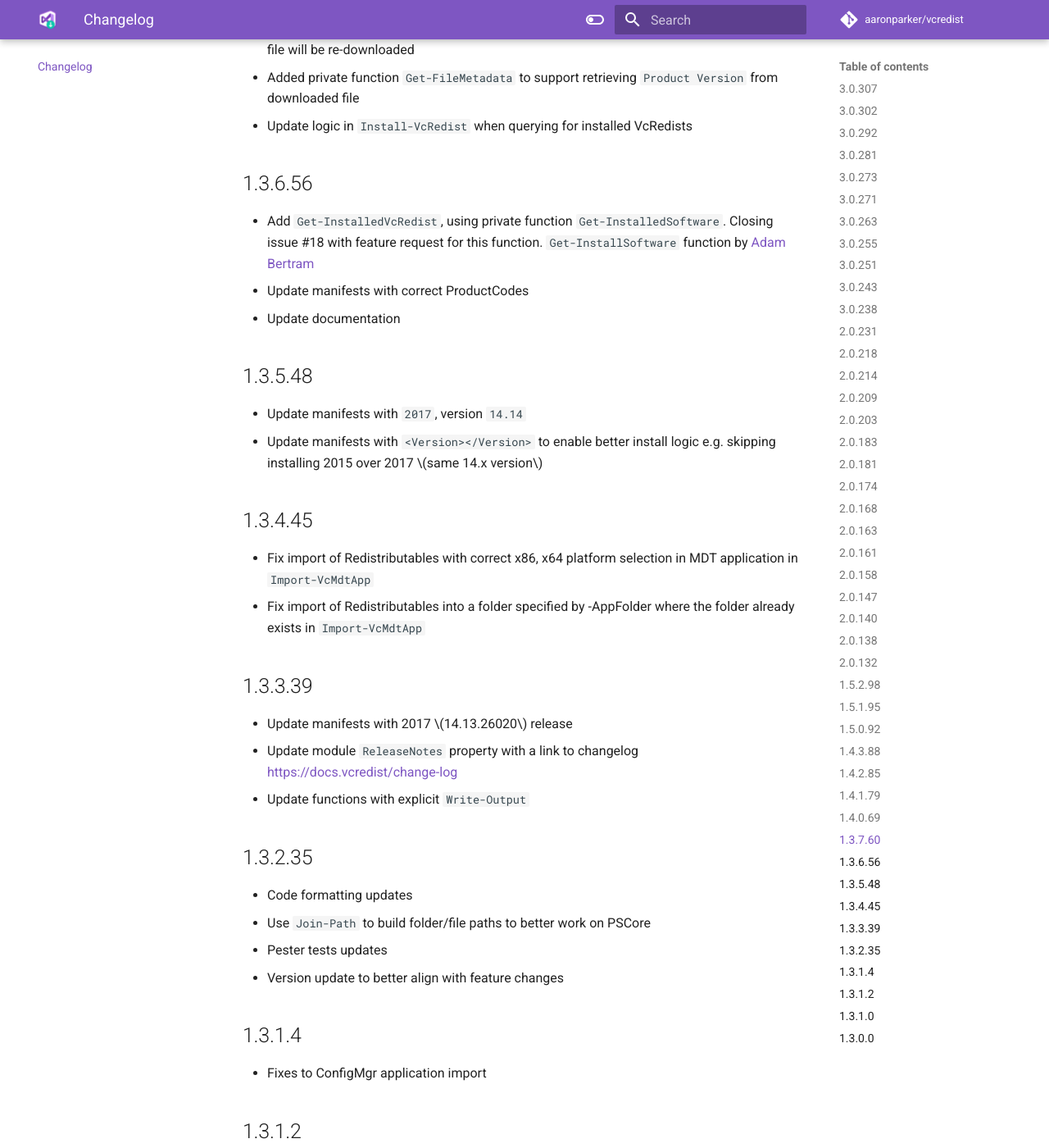
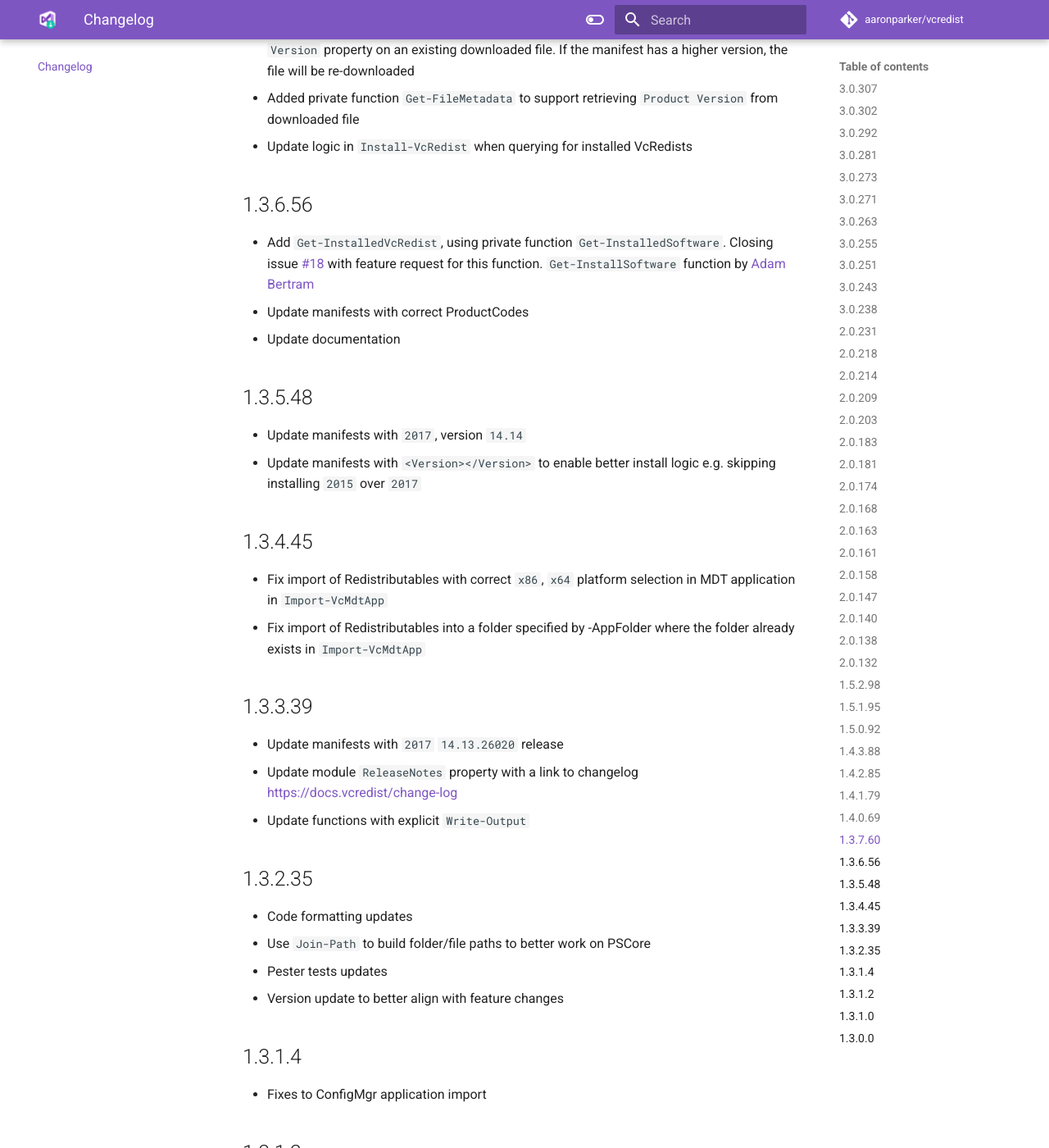
Before and after one commit to aaronparker/vcredist, an MkDocs documentation site: the page built from docs/changelog.md, in a window 1280 px wide and 1400 px high, scrolled down 9552 px. Shown: the whole window at 82% size. Built offline with MkDocs 1.6.1 and Material for MkDocs 9.7.7, drawn with Linux system fonts in a browser that asks for light colours; comment, search, counter and statistics services are not loaded; some of the changed text lies outside the part shown.

Commit message:
Update changelog.md

```diff
--- a/docs/changelog.md
+++ b/docs/changelog.md
@@ -128,7 +128,7 @@
 
 ## 2.0.163
 
-* Update the manifest for VcRedist 2019 version `14.23.27820.0` for Visual Studio 2019 16.3
+* Update the manifest for VcRedist 2019 version `14.23.27820.0` for Visual Studio 2019 `16.3`
 
 ## 2.0.161
 
@@ -137,8 +137,8 @@
 
 ## 2.0.158
 
-* Add default path for `-Path` parameter in `Save-VcRedist` and `Install-VcRedist` to address #53 and ensure function works when parameter is not specified
-* Add Begin,Process,End to fix pipeline support in `Save-VcRedist`, `Install-VcRedist`, `Import-VcConfigMgrApplication`, `Import-VcMdtApplication`, `Update-VcMdtApplication` and `Update-VcMdtBundle` and address #53
+* Add default path for `-Path` parameter in `Save-VcRedist` and `Install-VcRedist` to address [#53](https://github.com/aaronparker/vcredist/issues/53) and ensure function works when parameter is not specified
+* Add Begin,Process,End to fix pipeline support in `Save-VcRedist`, `Install-VcRedist`, `Import-VcConfigMgrApplication`, `Import-VcMdtApplication`, `Update-VcMdtApplication` and `Update-VcMdtBundle` and address [#53](https://github.com/aaronparker/vcredist/issues/53)
 * Add function `Uninstall-VcRedist` to manage uninstalling VcRedists
 * Update Pester tests for Public functions
 
@@ -156,7 +156,7 @@
 
 ## 2.0.140
 
-* Update the manifest for VcRedist `2019` version `14.21.27702.2` for Visual Studio 2019 16.1
+* Update the manifest for VcRedist `2019` version `14.21.27702.2` for Visual Studio 2019 `16.1`
 
 ## 2.0.138
 
@@ -215,7 +215,7 @@
 * Add private function `Invoke-Process` (by Adam Bertram)
 * Update `Install-VcRedist` to use `Invoke-Process` for better `Start-Process` handling
 * Fix Resolve-Path / TrimEnd in private function `Get-ValidPath`
-* Fix relative path issue in `Import-VcCmApp` * closes issue \#24
+* Fix relative path issue in `Import-VcCmApp` * closes issue [#24](https://github.com/aaronparker/vcredist/issues/24)
 * Bundle added to MDT now adds Redistributables as dependencies in order from oldest to newest
 * Splatting arguments in `Install-VcRedist`, `Import-VcMdtApp`, `Import-VcCmApp`
 * Code formatting updates
@@ -241,23 +241,23 @@
 
 ## 1.3.6.56
 
-* Add `Get-InstalledVcRedist`, using private function `Get-InstalledSoftware`. Closing issue \#18 with feature request for this function. `Get-InstallSoftware` function by [Adam Bertram](https://4sysops.com/archives/find-the-product-guid-of-installed-software-with-powershell/)
+* Add `Get-InstalledVcRedist`, using private function `Get-InstalledSoftware`. Closing issue [#18](https://github.com/aaronparker/vcredist/issues/18) with feature request for this function. `Get-InstallSoftware` function by [Adam Bertram](https://4sysops.com/archives/find-the-product-guid-of-installed-software-with-powershell/)
 * Update manifests with correct ProductCodes
 * Update documentation
 
 ## 1.3.5.48
 
 * Update manifests with `2017`, version `14.14`
-* Update manifests with `<Version></Version>` to enable better install logic e.g. skipping installing 2015 over 2017 \(same 14.x version\)
+* Update manifests with `<Version></Version>` to enable better install logic e.g. skipping installing `2015` over `2017`
 
 ## 1.3.4.45
 
-* Fix import of Redistributables with correct x86, x64 platform selection in MDT application in `Import-VcMdtApp`
+* Fix import of Redistributables with correct `x86`, `x64` platform selection in MDT application in `Import-VcMdtApp`
 * Fix import of Redistributables into a folder specified by -AppFolder where the folder already exists in `Import-VcMdtApp`
 
 ## 1.3.3.39
 
-* Update manifests with 2017 \(14.13.26020\) release
+* Update manifests with `2017` `14.13.26020` release
 * Update module `ReleaseNotes` property with a link to changelog [https://docs.vcredist/change-log](https://docs.vcredist/change-log)
 * Update functions with explicit `Write-Output`
 
```
Also changed, not shown: other parts of docs/changelog.md (+2 -2 lines).
